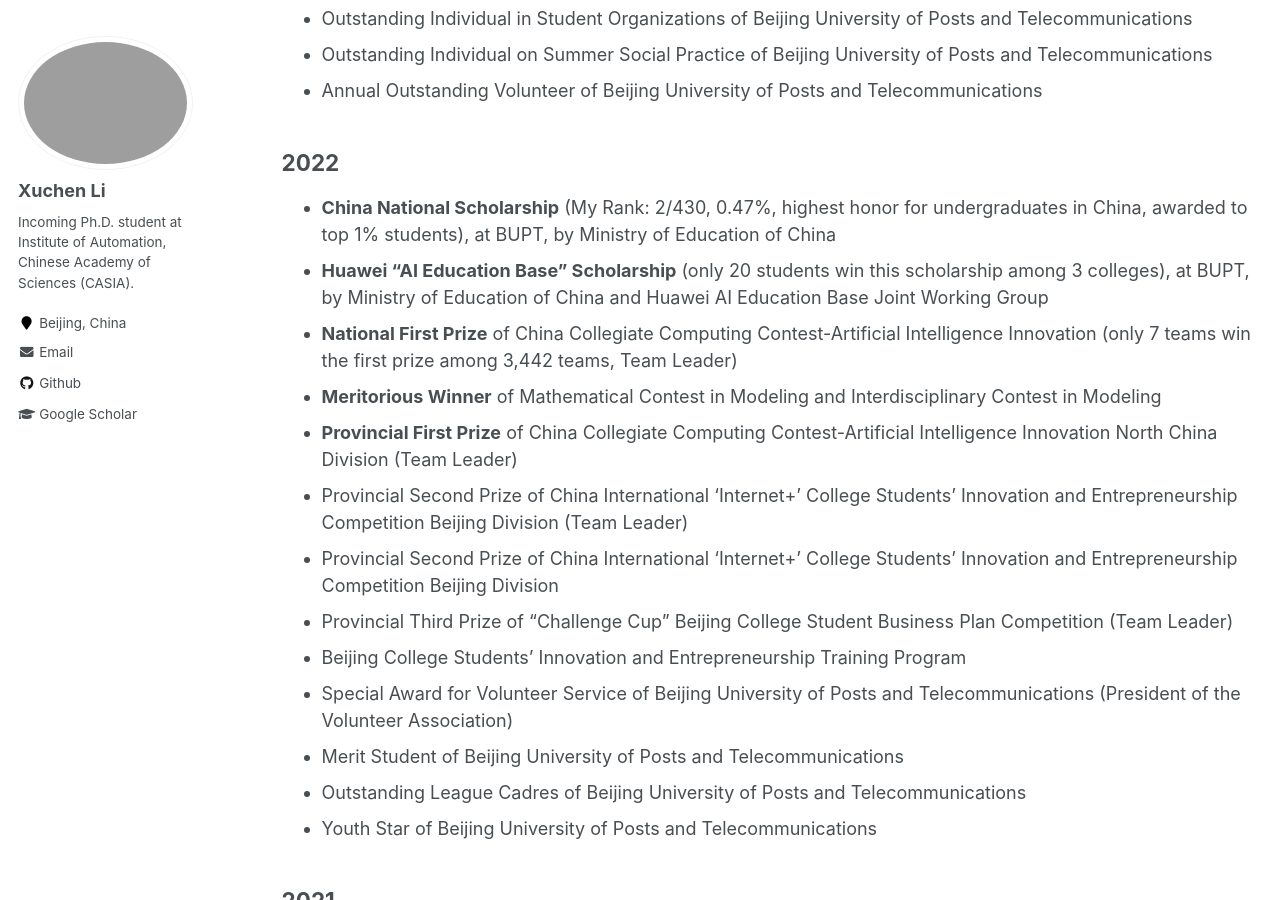
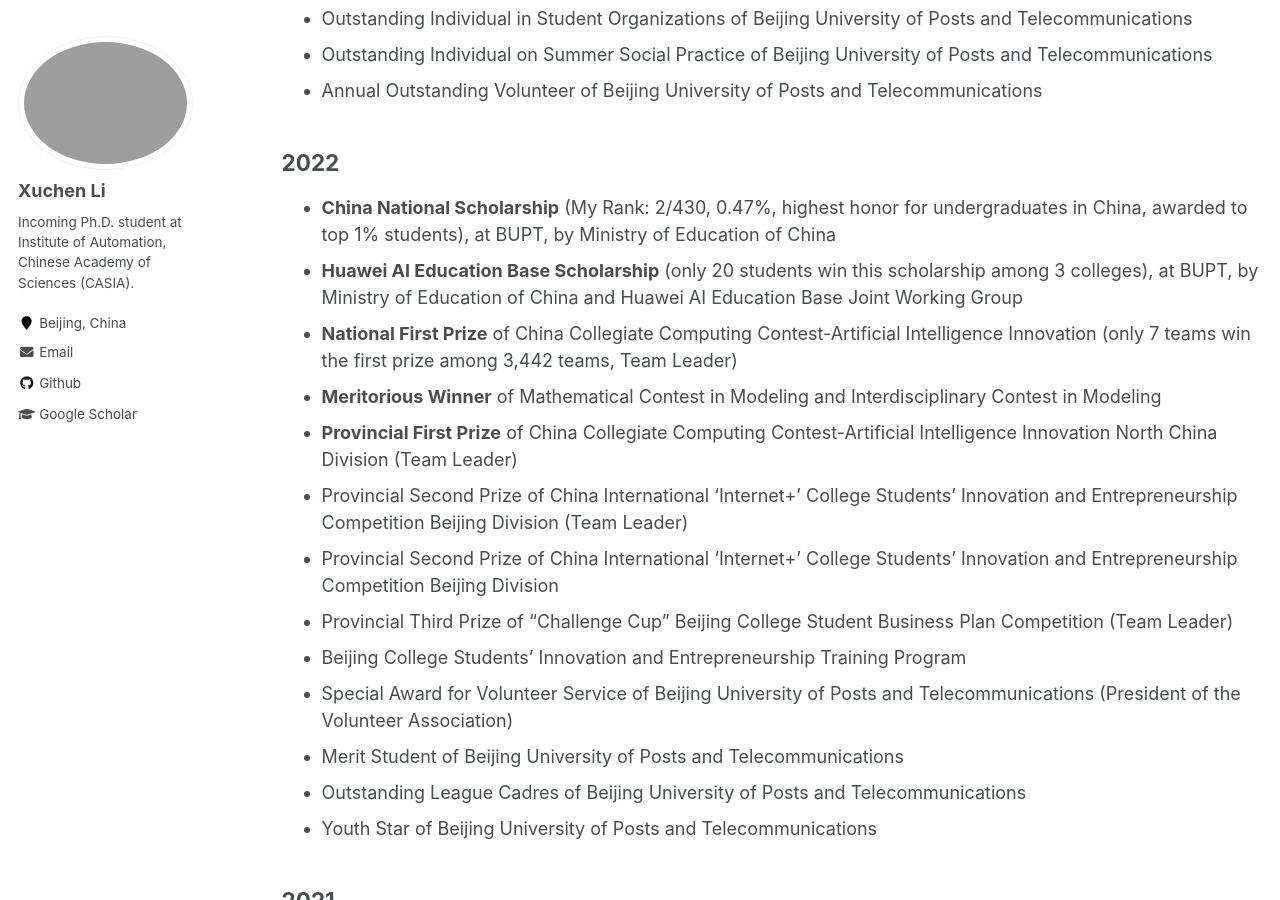
Before and after one commit to Xuchen-Li/Xuchen-Li.github.io, a Jekyll site: the page built from _pages/awards&honors.md, in a window 1280 px wide and 900 px high, scrolled down 825 px. Built offline with Jekyll 4.4.1, drawn with Linux system fonts in a browser that asks for light colours.

```diff
--- a/_pages/awards&honors.md
+++ b/_pages/awards&honors.md
@@ -25,7 +25,7 @@ author_profile: true
 ## **2022**
 
 * **China National Scholarship** (My Rank: 2/430, 0.47%, highest honor for undergraduates in China, awarded to top 1% students), at BUPT, by Ministry of Education of China
-* **Huawei "AI Education Base" Scholarship** (only 20 students win this scholarship among 3 colleges), at BUPT, by Ministry of Education of China and Huawei AI Education Base Joint Working Group
+* **Huawei AI Education Base Scholarship** (only 20 students win this scholarship among 3 colleges), at BUPT, by Ministry of Education of China and Huawei AI Education Base Joint Working Group
 * **National First Prize** of China Collegiate Computing Contest-Artificial Intelligence Innovation (only 7 teams win the first prize among 3,442 teams, Team Leader)
 * **Meritorious Winner** of Mathematical Contest in Modeling and Interdisciplinary Contest in Modeling
 * **Provincial First Prize** of China Collegiate Computing Contest-Artificial Intelligence Innovation North China Division (Team Leader)
```
